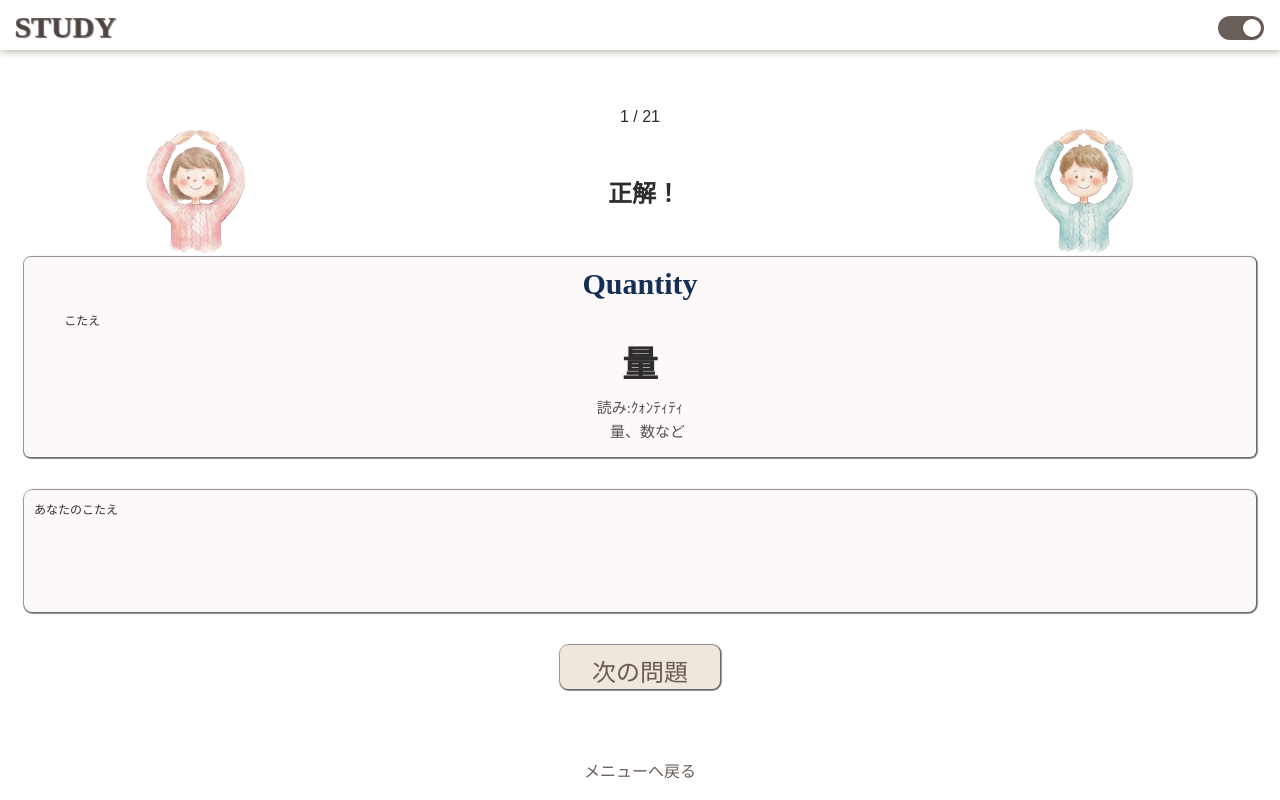
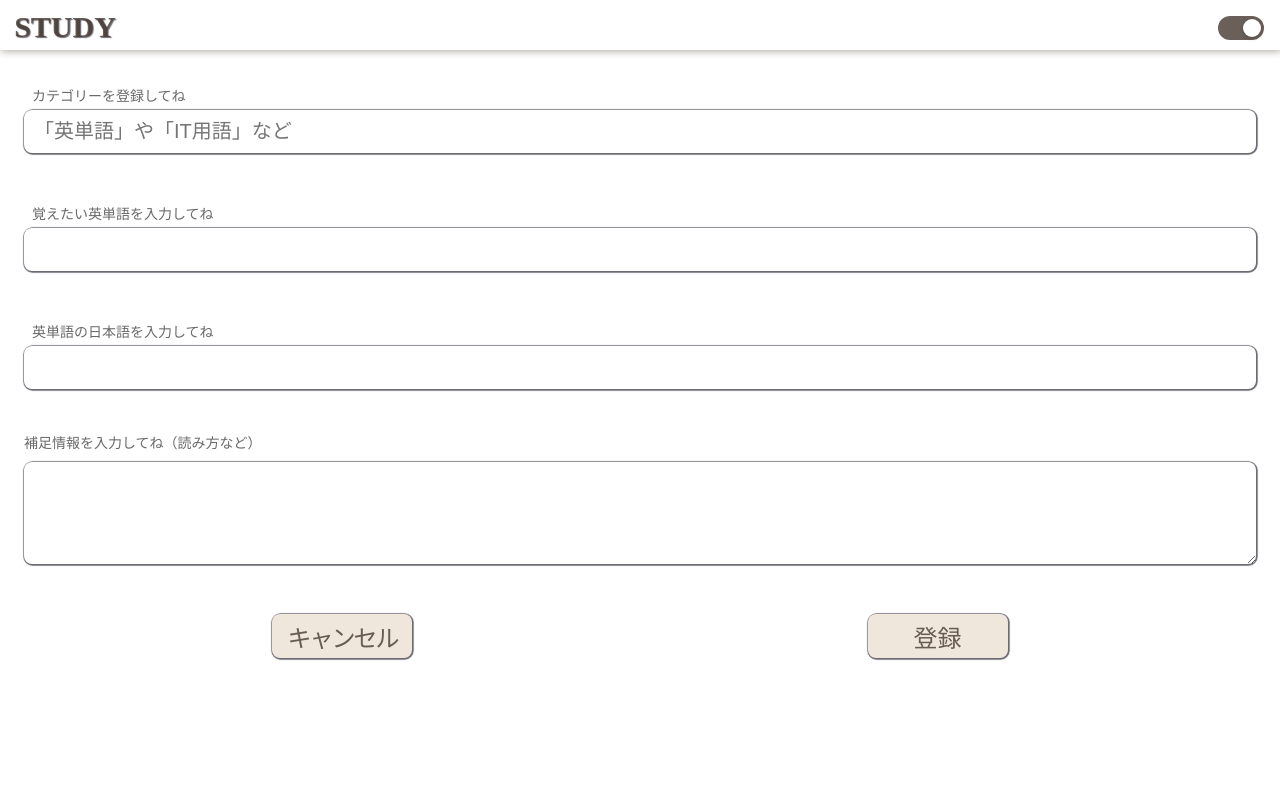
Before and after one commit to aico0315/english-word-quiz-react, a React (Vite) app: page / in a window 1280 px wide. Shown: the top 800 px of the page. Built offline with nearby package versions, Linux system fonts and the light colour scheme.

Commit message:
wordManagerScreen画面の上部完了

```diff
--- a/src/App.jsx
+++ b/src/App.jsx
@@ -1,9 +1,11 @@
 import Header from "./components/Header";
 // import Dashboard from "./components/Dashboard";
 // import CategorySelect from "./components/CategorySelect";
-import { wordRecords } from "./components/wordRecords";
+// import { wordRecords } from "./components/wordRecords";
 // import QuestionScreen from "./components/QuestionScreen";
-import AnswerScreen from "./components/AnswerScreen";
+// import AnswerScreen from "./components/AnswerScreen";
+// import AllAnsweredView from "./components/AllAnsweredView";
+import WordManager from "./components/WordManager";
 
 export default function App(){
   return (
@@ -13,7 +15,9 @@ export default function App(){
         {/* <Dashboard /> */}
         {/* <CategorySelect /> */}
         {/* <QuestionScreen /> */}
-        <AnswerScreen wordArray={ wordRecords } />
+        {/* <AnswerScreen wordArray={ wordRecords } /> */}
+        {/* <AllAnsweredView /> */}
+        <WordManager />
       </main>
     </div>
   )
--- /dev/null
+++ b/src/components/AllAnsweredView.css
@@ -0,0 +1,32 @@
+.clear-area {
+  display: grid;
+  place-items: center;
+  grid-template-rows: 25% 15% 20% 3%;
+  gap: var(--space-m);
+  margin-top: var(--space-l);
+  width: 100%;
+  height: 80%;
+  z-index: 10;
+}
+
+.clear-message {
+  font-size: 3.2rem;
+  font-family:var(--japanese);
+  font-weight: 700;
+  color: var(--questionColor);
+}
+
+.clear-text {
+  font-size: 2.4rem;
+  font-family: var(--japanese);
+  line-height: 1.4;
+  text-align: center;
+}
+
+.clear-img-area {
+  width: 100%;
+}
+
+.clear-img-area svg {
+  width: 100%;
+}
--- /dev/null
+++ b/src/components/AllAnsweredView.jsx
@@ -0,0 +1,15 @@
+import "/src/components/AllAnsweredView.css";
+import Button from "./Button";
+
+export default function AllAnsweredView(){
+  return(
+    <div id="clear-view" className="clear-area hidden">
+      <p className="clear-message">全問回答</p>
+      <p className="clear-text">全問回答しました<br/>もう一度挑戦しますか？</p>
+      <Button className="retry-btn" label="挑戦する" variant="primary" />
+      <Button className="wrong-word-btn" variant="subtle" label="よく間違える単語に挑戦"/>
+      <Button className="return-menu-btn" variant="subtle" label="メニューへ戻る"/>
+      <img className="clear-img-area" src="/src/assets/happyBoysAndGirls.svg" alt="両手でバンザイをして喜ぶ5人の少年少女" />
+    </div>
+  )
+}
--- a/src/components/AnswerScreen.css
+++ b/src/components/AnswerScreen.css
@@ -1,6 +1,6 @@
 .answer-area {
   width: 100%;
-  height: 100%;
+  height: 98%;
   display: grid;
   place-items: center;
   grid-template-rows: auto 8% auto auto auto auto 3%;
--- a/src/components/AnswerScreen.jsx
+++ b/src/components/AnswerScreen.jsx
@@ -21,8 +21,8 @@ export default function AnswerScreen ({ wordArray }){
         <p className="user-answer-title">あなたのこたえ</p>
         <p className="user-answer"></p>
       </div>
-      <Button className="next-question-btn" label="次の問題" variant="primary"/>
-      <Button className="return-menu-btn" label="メニューへ戻る" variant="subtle"/>
+      <Button label="次の問題" variant="primary"/>
+      <Button label="メニューへ戻る" variant="subtle"/>
       {/* <button className="next-question-btn">次の問題</button>
       <button className="return-menu-btn">メニューへ戻る</button> */}
     </div>
--- a/src/components/Button.css
+++ b/src/components/Button.css
@@ -6,7 +6,7 @@
   color: var(--btnTextColor);
   background-color: var(--btnColor);
   text-align: center;
-  width: 160px;
+  width: 140px;
   height: 44px;
   box-shadow: var(--itemShadow);
   border-radius: var(--radius);
@@ -25,3 +25,19 @@
   color: var(--btnTextColor);
   z-index: 100;
 }
+
+/* .judgement-answer-btn,
+.next-question-btn,
+.retry-btn {
+  font-size: 2.4rem;
+  font-family: var(--japanese);
+  margin: 0 auto;
+  padding: var(--space-s);
+  color: var(--btnTextColor);
+  background-color: var(--btnColor);
+  text-align: center;
+  width: 160px;
+  height: 44px;
+  box-shadow: var(--itemShadow);
+  border-radius: var(--radius);
+} */
--- a/src/components/Button.jsx
+++ b/src/components/Button.jsx
@@ -1,4 +1,4 @@
-// import "/src/components/Button.css";
+import "/src/components/Button.css";
 
 export default function Button({label, className, variant}){
   return(
--- a/src/components/Header.css
+++ b/src/components/Header.css
@@ -1,8 +1,9 @@
 header {
   width: 100vw;
-  height: 50px;
+  height: var(--headerHeight);
   box-shadow: 1px 2px 7px rgba(68, 51, 34, 0.355);
   position: relative;
+  position: fixed;
   z-index: 10;
 }
 
--- /dev/null
+++ b/src/components/WordManager.css
@@ -0,0 +1,203 @@
+.add-question-area {
+  display: grid;
+  place-items: center;
+  width: 100%;
+  height: 100%;
+  /* display: grid; */
+  grid-template-rows: 15% 15% 15% 25% 19%;
+  gap: var(--space-m);
+  /* place-items: center; */
+  /* width: 100%; */
+  margin-top: var(--space-s);
+  /* padding: var(--space-m) var(--space-s); */
+}
+
+.add-area {
+  /* background-color: var(--sectionBaseColor);
+  box-shadow: var(--itemShadow);
+  border-radius: var(--radius); */
+  display: grid;
+  grid-template-rows: 15% 15% 15% 25% 19%;
+  gap: var(--space-m);
+  place-items: center;
+  width: 100%;
+  margin-top: var(--space-s);
+  padding: var(--space-m) var(--space-s);
+}
+
+.word-category,
+.word-english,
+.word-japanese {
+  padding-left: var(--space-s);
+}
+
+.add-category-area,
+.add-english-area,
+.add-japanese-area {
+  width: 100%;
+  font-size: 1.4rem;
+  color: dimgray;
+}
+
+.add-supplement-area {
+  width: 100%;
+  height: 100%;
+  font-size: 1.4rem;
+  color: dimgray;
+  margin-top: 20px;
+}
+
+.input-category,
+.input-english-word,
+.input-japanese-word {
+  box-shadow: var(--itemShadow);
+  border-radius: var(--radius);
+  width: 100%;
+  height: 100%;
+  font-size: 2rem;
+  margin-top: 5px;
+  padding: 10px;
+}
+
+.input-english-word {
+  font-family: var(--english);
+}
+
+.input-japanese-word {
+  font-family: var(--japanese);
+}
+
+.input-supplementary-information {
+  box-shadow: var(--itemShadow);
+  border-radius: var(--radius);
+  width: 100%;
+  height: 60%;
+  font-size: 1.8rem;
+  font-family: var(--japanese);
+  margin-top: 10px;
+  padding: 10px;
+  white-space: pre-wrap;
+}
+
+.add-btn-area {
+  display: grid;
+  grid-template-columns: 1fr 1fr;
+  gap: 20px;
+  width: 95%;
+  height: 90%;
+}
+
+/* .cancel-btn,
+.add-btn {
+  font-size: 2.2rem;
+  font-family: var(--japanese);
+  text-align: center;
+  padding: var(--space-s);
+  background-color: var(--btnColor);
+  box-shadow: var(--itemShadow);
+  border-radius: var(--radius);
+  width: 95%;
+  height: 75%;
+} */
+
+.cancel-btn {
+  letter-spacing: -0.2rem;
+}
+
+/* 編集エリア */
+.edit-question-area {
+  width: 100%;
+  padding: 0 var(--space-s);
+}
+
+.edit-question-area-title {
+  font-size: 2rem;
+  font-family: var(--japanese);
+  margin-top: 50px;
+}
+
+#editArea-wordList {
+  margin: 40px 0;
+  display: grid;
+  gap: var(--space-l);
+  font-size: 1.6rem;
+  height: auto;
+}
+
+summary {
+  padding-bottom: 7px;
+}
+
+.word-summary {
+  display: grid;
+  grid-template-columns: 1fr 1fr 0.2fr;
+  width: 100%;
+  border-radius: var(--radius);
+  box-shadow: var(--itemShadow);
+  padding: var(--space-s);
+}
+
+.word-summary {
+  justify-self: end;
+}
+
+.word-summary-mark {
+  text-align: end;
+}
+
+.word-item {
+  margin-top: 15px;
+  font-family: var(--japanese);
+  color: dimgray;
+}
+
+.text-ellipsis {
+  width: 145px;
+  white-space: nowrap;
+  overflow: hidden;
+  text-overflow: ellipsis;
+}
+
+.detail-mark {
+  width: 100%;
+  text-align: start;
+}
+
+.word-footer {
+  display: grid;
+  grid-template-columns: 1fr 0.18fr 0.18fr;
+  background-color: var(--btnColor);
+  border-radius: var(--radius);
+  max-height: 100px;  /* 中身が入る十分な高さを指定 */
+  align-items: center;
+  padding: 2px;
+  margin-top: 2px;
+  transition: max-height 0.4s ease, opacity 0.4s ease;
+}
+
+.word-footer p {
+  padding-left: 20px;
+  white-space: pre-wrap;
+}
+
+.edit-btn,
+.delete-btn {
+  width: 22px;
+  height: 25px;
+  justify-self: center;
+  align-self: center;
+}
+.edit-btn-img,
+.delete-btn-img {
+  width: 16px;
+  /* height: 100%; */
+}
+
+.add-category-area,
+.add-english-area,
+.add-japanese-area,
+.add-supplement-area,
+.add-btn-area,
+.edit-question-area {
+  min-width: 0;
+}
--- /dev/null
+++ b/src/components/WordManager.jsx
@@ -0,0 +1,39 @@
+import "/src/components/WordManager.css";
+import Button from "./Button";
+
+export default function WordManager(){
+  return(
+    <div id="add-question-view" className="add-question-area">
+      {/* <!-- 追加 --> */}
+      <div className="add-category-area">
+        <p className="word-category">カテゴリーを登録してね</p>
+        <input className="input-category" type="text" list="category-list" placeholder="「英単語」や「IT用語」など" />
+        <datalist id="category-list"></datalist>
+      </div>
+      <div className="add-english-area">
+        <p className="word-english">覚えたい英単語を入力してね</p>
+        <input className="input-english-word" type="text" name="input-add-question" />
+      </div>
+      <div className="add-japanese-area">
+        <p className="word-japanese">英単語の日本語を入力してね</p>
+        <input className="input-japanese-word" type="text" name="input-add-question" />
+      </div>
+      <div className="add-supplement-area">
+        <p className="supplementary-information">補足情報を入力してね（読み方など）</p>
+        <textarea className="input-supplementary-information" type="text" name="input-add-supplementary"></textarea>
+      </div>
+      <div className="add-btn-area">
+        <Button className="cancel-btn" variant="primary" label="キャンセル"/>
+        <Button className="add-btn" variant="primary" label="登録"/>
+        {/* <button className="cancel-btn">キャンセル</button> */}
+        {/* <button className="add-btn">登録</button> */}
+      </div>
+      {/* <!-- 編集 --> */}
+      <div className="edit-question-area">
+        <h3 className="edit-question-area-title">登録した単語は<br/>以下から編集できます</h3>
+          <div id="editArea-wordList" className="editArea-wordList"></div>
+      </div>
+      <button className="return-menu-btn">メニューへ戻る</button>
+    </div>
+  )
+}
--- a/src/index.css
+++ b/src/index.css
@@ -23,6 +23,8 @@ button {
   --btnTextColor: #4a3b34d0;
   --itemShadow: 0.5px 0.5px 0.8px 1.2px #494953d3;
   --textShadow: 1px 1px 1px #494953d3;
+
+  --headerHeight: 50px;
 
   /* 余白変数 */
   --space-s: 8px;
@@ -58,7 +60,7 @@ html {
 }
 
 body {
-  overflow: hidden;
+  /* overflow: hidden; */
   height: 100dvh;
   display: flex;
   flex-direction: column;
@@ -101,11 +103,12 @@ h1 {
 }
 
 main {
-  width: 100vw;
+  width: 100%;
   height: 100vh;
   /* display: flex; */
   /* overflow-y: auto; */
   /* flex-direction: column; */
   position: relative;
-  padding: 0 var(--space-l);
+  padding: 60px var(--space-l);
+  box-sizing: border-box;
 }
```
Also changed, not shown: src/assets/happyBoysAndGirls.svg (added).
